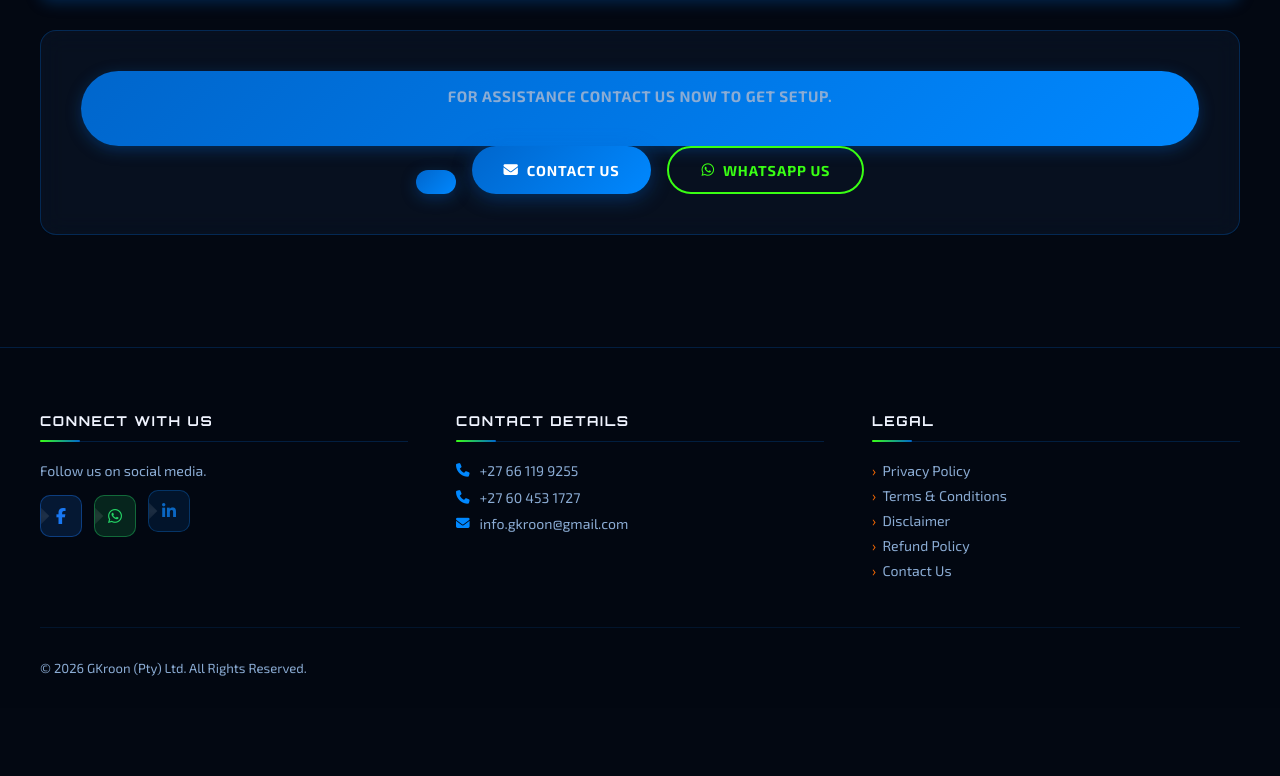
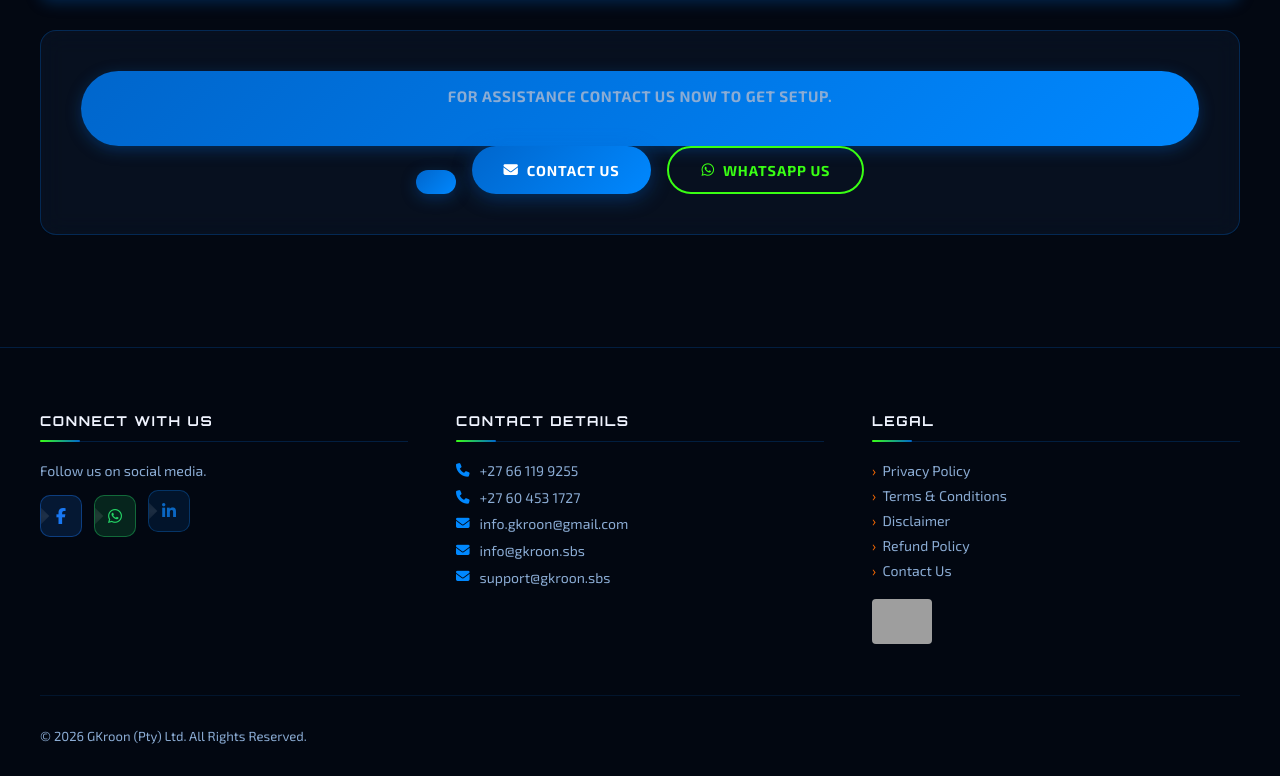
Before and after one commit to G-Kroon/GKroon, a website: page voice-sip.html in a window 1280 px wide. Shown: the part 1857-2633 px from the top of the page. Before the commit the page ends 2565 px from the top, so only its background shows below. Drawn offline with Linux system fonts and the light colour scheme; grey boxes are pictures that could not be loaded.

Commit message:
Update voice-sip.html
Signed-off-by: Jonathan Peters <jonathanpeters051@gmail.com>

```diff
--- a/voice-sip.html
+++ b/voice-sip.html
@@ -171,6 +171,8 @@
         <p><i class="fas fa-phone"></i> <a href="tel:+27661199255">+27 66 119 9255</a></p>
         <p><i class="fas fa-phone"></i> <a href="tel:+27604531727">+27 60 453 1727</a></p>
         <p><i class="fas fa-envelope"></i> <a href="mailto:info.gkroon@gmail.com">info.gkroon@gmail.com</a></p>
+        <p><i class="fas fa-envelope"></i> <a href="mailto:info@gkroon@sbs">info@gkroon.sbs</a></p>
+        <p><i class="fas fa-envelope"></i> <a href="mailto:support@gkroon.sbs">support@gkroon.sbs</a></p>
       </div>
     </div>
     <div class="footer-section"><h3>Legal</h3>
@@ -180,6 +182,8 @@
         <a href="disclaimer.html" class="legal-link">Disclaimer</a>
         <a href="refund-policy.html" class="legal-link">Refund Policy</a>
         <a href="https://g-kroon.github.io/Contact-Us/" class="legal-link">Contact Us</a>
+        <div class="govchain-badge"><!--<a target="_blank" rel="noopener noreferrer" href="https://www.govchain.co.za/verify-company?id=K2024615094">--><img src="https://govchain-prod-static.s3.af-south-1.amazonaws.com/logo/verification-badge-small.png" width="60" alt="Verified"></a></div>
+      </div>
       </div>
     </div>
   </div>
```
